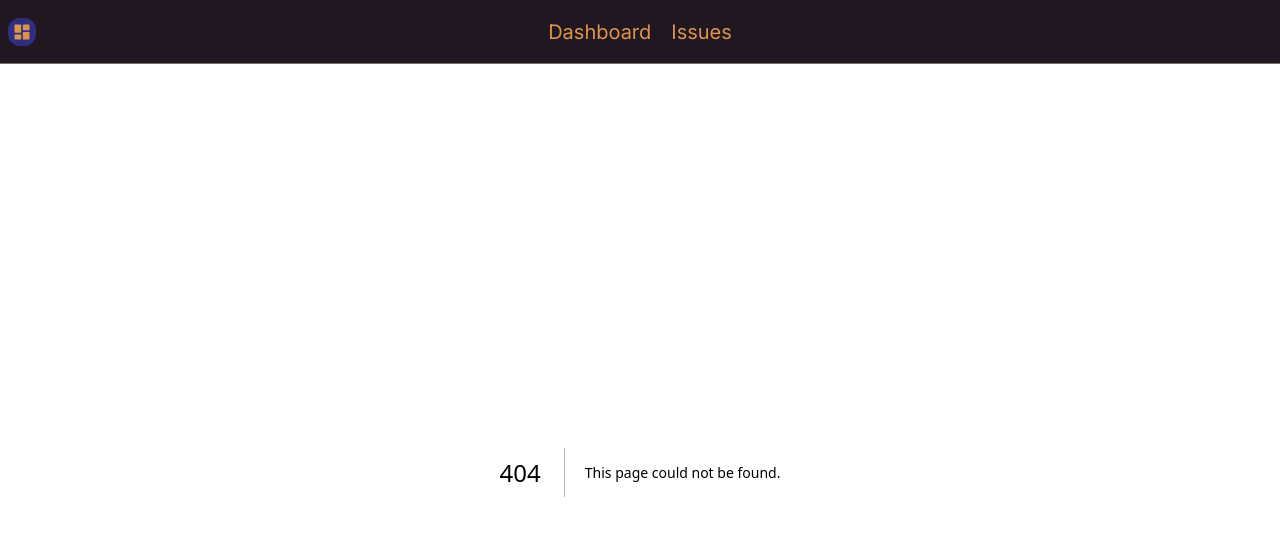
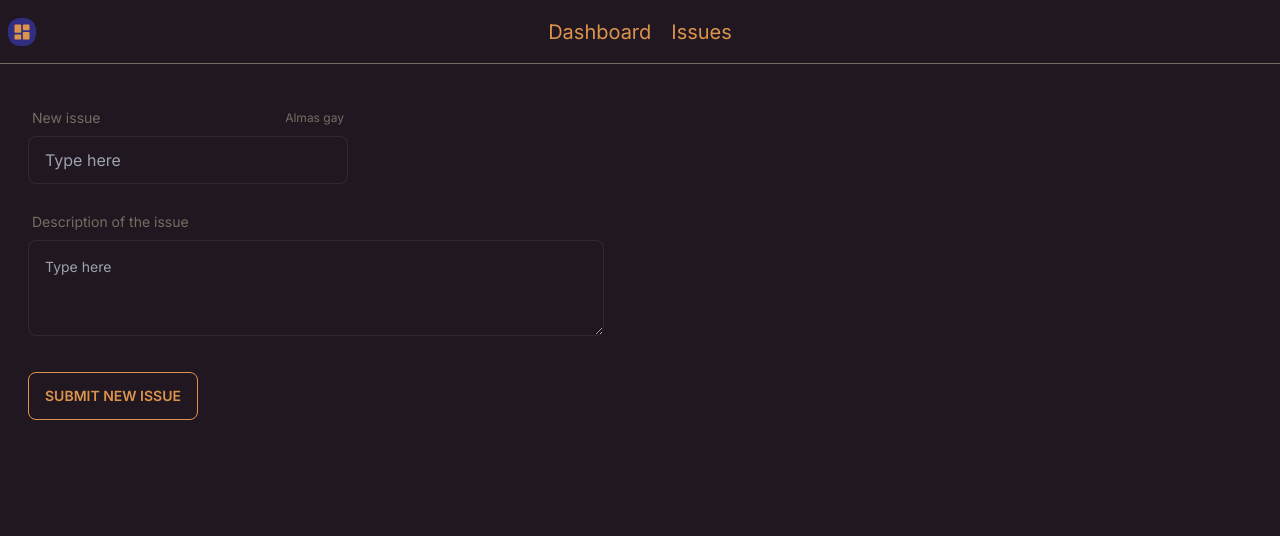
Before and after one commit to riz3e/issue-tracker, a Next.js app: page /issues/new in a window 1280 px wide. Before the commit this address had no page. Shown: the top 536 px of the page. Built offline with nearby package versions, Linux system fonts and the light colour scheme.

Commit message:
0.0.6 new issue page

```diff
--- /dev/null
+++ b/app/issues/new/page.tsx
@@ -0,0 +1,32 @@
+import React from 'react'
+
+const NewIssuePage = () => {
+    return (
+        <div>
+            <div className="form-control w-full max-w-xs">
+                <label className="label">
+                    <span className="label-text">New issue</span>
+                    <span className="label-text-alt">Almas gay</span>
+                </label>
+                <input type="text" placeholder="Type here" className="input input-bordered w-full max-w-xs" />
+                {/* <label className="label">
+                    <span className="label-text-alt"></span>
+                    <span className="label-text-alt"></span>
+                </label> */}
+            </div>
+            <div className="form-control my-5 max-w-xl">
+                <label className="label">
+                    <span className="label-text">Description of the issue</span>
+                </label>
+                <textarea className="textarea  h-24 textarea-md textarea-bordered" placeholder="Type here"></textarea>
+                <label className="label">
+                    <span className="label-text-alt"></span>
+                    {/* <span className="label-text-alt">Alt label</span> */}
+                </label>
+            </div>
+            <button className="btn btn-outline btn-primary">Submit new issue</button>
+        </div>
+    )
+}
+
+export default NewIssuePage
--- a/app/issues/page.tsx
+++ b/app/issues/page.tsx
@@ -1,8 +1,13 @@
+import Link from 'next/link'
 import React from 'react'
 
 const IssuesPage = () => {
   return (
-    <div>IssuesPage</div>
+    <div>
+      <Link href='/issues/new' passHref>
+        <button className="btn">Create new issue</button>
+      </Link>
+    </div>
   )
 }
 
--- a/app/layout.tsx
+++ b/app/layout.tsx
@@ -19,7 +19,7 @@ export default function RootLayout({
     <html lang="en" data-theme='coffee'>
       <body className={inter.className}>
         <NavBar />
-        <main>{children}</main>
+        <main className='p-7'>{children}</main>
         </body>
     </html>
   )
```
